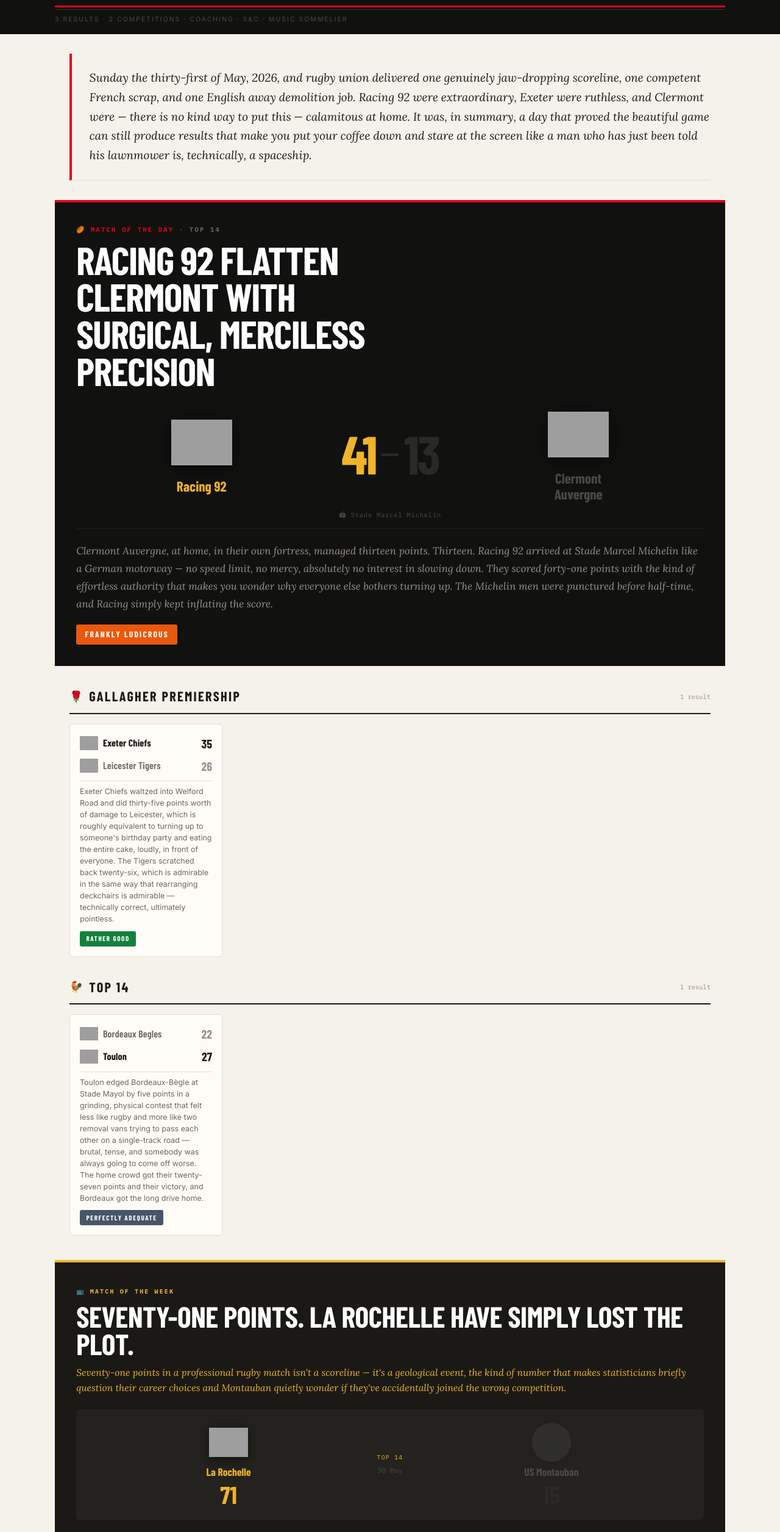
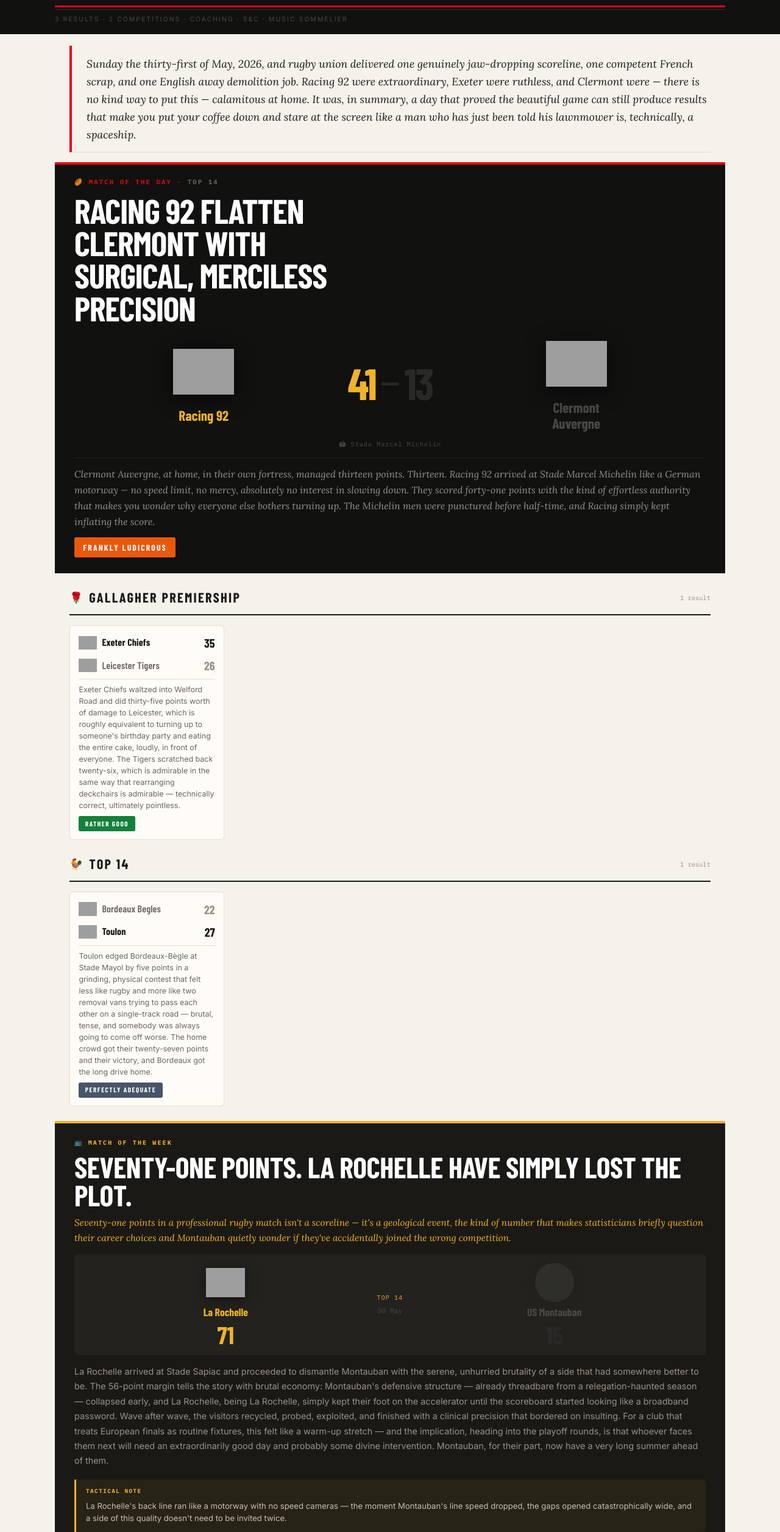
Before and after one commit to adamdegoat/breakfast-times-sports, a plain HTML site: page index.html in a window 1280 px wide. Shown: the part 238-2750 px from the top of the page at 61% size. Drawn offline with nearby package versions, Linux system fonts and the light colour scheme; grey boxes are pictures that could not be loaded; a web font is replaced by a local one.

Commit message:
Compact layout: reduce padding/margins across all sections

```diff
--- a/assets/style.css
+++ b/assets/style.css
@@ -114,18 +114,18 @@
 .content {
   max-width: 1100px;
   margin: 0 auto;
-  padding: 0 1.5rem 5rem;
+  padding: 0 1.5rem 3rem;
 }
 
 /* ── Day narrative (pull-quote style) ────────────────────── */
 .day-narrative {
   font-family: 'Lora', Georgia, serif;
   font-style: italic;
-  font-size: 1.18rem;
-  line-height: 1.68;
+  font-size: 1.1rem;
+  line-height: 1.65;
   color: var(--ink);
-  margin: 2rem 0 0;
-  padding: 1.5rem 0 1.5rem 1.8rem;
+  margin: 1.2rem 0 0;
+  padding: .9rem 0 .9rem 1.5rem;
   border-left: 4px solid var(--red);
   border-bottom: 1px solid var(--line);
 }
@@ -135,8 +135,8 @@
   background: var(--dark);
   color: #f0ebe2;
   border-radius: 0;
-  padding: 2.5rem 2.2rem 2.2rem;
-  margin: 2rem -1.5rem 0;
+  padding: 1.5rem 2rem 1.6rem;
+  margin: 1rem -1.5rem 0;
   position: relative;
   overflow: hidden;
 }
@@ -160,12 +160,12 @@
 .hero-headline {
   font-family: 'Barlow Condensed', sans-serif;
   font-weight: 800;
-  font-size: clamp(2.2rem, 6vw, 4rem);
+  font-size: clamp(2rem, 6vw, 3.5rem);
   line-height: .95;
   color: #fff;
   text-transform: uppercase;
   letter-spacing: -.02em;
-  margin: 0 0 1.5rem;
+  margin: 0 0 1rem;
   max-width: 20ch;
 }
 .hero-matchup {
@@ -217,7 +217,7 @@
 .hero-num {
   font-family: 'Barlow Condensed', sans-serif;
   font-weight: 800;
-  font-size: 5.5rem;
+  font-size: 4.5rem;
   line-height: 1;
   min-width: 2.5rem;
   text-align: center;
@@ -237,12 +237,12 @@
 .hero-recap {
   font-family: 'Lora', Georgia, serif;
   font-style: italic;
-  font-size: 1.05rem;
-  line-height: 1.72;
+  font-size: .98rem;
+  line-height: 1.65;
   color: #9a9189;
-  padding-top: 1.4rem;
+  padding-top: .9rem;
   border-top: 1px solid rgba(255,255,255,.06);
-  margin: 0 0 1.2rem;
+  margin: 0 0 .8rem;
 }
 .hero-verdict {
   display: inline-block;
@@ -259,9 +259,9 @@
 
 /* ── Editorial section header ─────────────────────────────── */
 .editorial-header {
-  margin: 0 0 1.6rem;
+  margin: 0 0 1.1rem;
   text-align: center;
-  padding: 2.5rem 0 0;
+  padding: 1.6rem 0 0;
 }
 .editorial-rule {
   border-top: 2px solid var(--ink);
@@ -285,7 +285,7 @@
 }
 
 /* ── League sections ──────────────────────────────────────── */
-.sport-section { margin: 2rem 0 0; }
+.sport-section { margin: 1.4rem 0 0; }
 .section-rule-header {
   display: flex;
   align-items: center;
@@ -312,17 +312,17 @@
 /* ── Match cards ──────────────────────────────────────────── */
 .matches-grid {
   display: grid;
-  grid-template-columns: repeat(auto-fill, minmax(250px, 1fr));
-  gap: 1rem;
+  grid-template-columns: repeat(auto-fill, minmax(230px, 1fr));
+  gap: .75rem;
 }
 .match-card {
   border: 1px solid var(--line);
   border-radius: 6px;
-  padding: 1rem;
+  padding: .8rem .9rem;
   background: var(--card);
   display: flex;
   flex-direction: column;
-  gap: .6rem;
+  gap: .45rem;
   transition: border-color .15s, box-shadow .15s;
 }
 .match-card:hover {
@@ -388,10 +388,10 @@
 
 /* ── Weekly match highlight ───────────────────────────────── */
 .weekly-highlight {
-  margin: 2.5rem -1.5rem 0;
+  margin: 1.5rem -1.5rem 0;
   background: #1a1915;
   border-top: 4px solid #f0b429;
-  padding: 2.5rem 2.2rem 2.2rem;
+  padding: 1.5rem 2rem 1.6rem;
   color: #f0ebe2;
 }
 .wh-eyebrow {
@@ -413,9 +413,9 @@
 .wh-why {
   font-family: 'Lora', Georgia, serif;
   font-style: italic;
-  font-size: .98rem;
+  font-size: .95rem;
   color: #f0b429;
-  margin: 0 0 1.4rem;
+  margin: 0 0 .9rem;
   line-height: 1.6;
 }
 .wh-matchup {
@@ -423,10 +423,10 @@
   align-items: center;
   justify-content: space-between;
   gap: 1rem;
-  padding: 1.4rem;
+  padding: .9rem 1rem;
   background: rgba(255,255,255,.04);
   border-radius: 6px;
-  margin-bottom: 1.4rem;
+  margin-bottom: .9rem;
   flex-wrap: wrap;
 }
 .wh-club { display: flex; flex-direction: column; align-items: center; gap: .4rem; flex: 1; min-width: 0; }
@@ -481,11 +481,11 @@
   border: 1px solid var(--line);
   border-top: 3px solid var(--ink);
   border-radius: 0 0 6px 6px;
-  padding: 1.2rem;
+  padding: .95rem 1rem;
   background: var(--card);
   display: flex;
   flex-direction: column;
-  gap: .7rem;
+  gap: .5rem;
   transition: border-color .15s, box-shadow .15s;
 }
 .fixture-card:hover {
@@ -551,11 +551,11 @@
   margin: 0 -1.5rem;
   background: #0f0a04;
   border-top: 4px solid var(--gold);
-  padding: 0 0 3rem;
+  padding: 0 0 1.5rem;
 }
 .som-header {
   background: #1a1208;
-  padding: 2.5rem 2.2rem 2rem;
+  padding: 1.5rem 2rem 1.2rem;
   border-bottom: 1px solid #2a2010;
 }
 .som-header-inner { max-width: 1100px; margin: 0 auto; }
@@ -568,12 +568,12 @@
 .som-title {
   font-family: 'Barlow Condensed', sans-serif;
   font-weight: 800;
-  font-size: clamp(2.5rem, 7vw, 4.5rem);
+  font-size: clamp(2rem, 5vw, 3.2rem);
   text-transform: uppercase;
   letter-spacing: -.02em;
   color: #f5e6c0;
   line-height: .88;
-  margin-bottom: .8rem;
+  margin-bottom: .6rem;
 }
 .som-subtitle {
   font-family: 'Lora', Georgia, serif;
@@ -593,10 +593,10 @@
 }
 .som-card {
   background: #0f0a04;
-  padding: 2rem 1.8rem;
+  padding: 1.3rem 1.5rem;
   display: flex;
   flex-direction: column;
-  gap: 1rem;
+  gap: .7rem;
   transition: background .2s;
 }
 .som-card:hover { background: #150e05; }
@@ -680,8 +680,8 @@
   border: 1px solid #1e3a8a;
   border-top: 3px solid #3b82f6;
   border-radius: 6px;
-  padding: 1.4rem;
-  display: flex; flex-direction: column; gap: .6rem;
+  padding: 1rem 1.1rem;
+  display: flex; flex-direction: column; gap: .5rem;
   color: #e2e8f0;
 }
 .sci-cat-row { display: flex; align-items: center; gap: .4rem; }
@@ -722,7 +722,7 @@
 .tips-section {
   background: #052e16;
   border-radius: 0;
-  padding: 2.5rem 2.2rem;
+  padding: 1.5rem 2rem;
   margin: 0 -1.5rem;
 }
 .tips-editorial-header { padding-top: 0; }
@@ -738,8 +738,8 @@
   background: rgba(255,255,255,.04);
   border: 1px solid rgba(74,222,128,.12);
   border-radius: 6px;
-  padding: 1.1rem 1rem;
-  display: flex; flex-direction: column; gap: .5rem;
+  padding: .85rem .9rem;
+  display: flex; flex-direction: column; gap: .4rem;
 }
 .tip-cat-row { display: flex; align-items: center; gap: .45rem; }
 .tip-icon    { font-size: 1rem; flex: none; }
@@ -786,7 +786,7 @@
 .footer-band {
   background: var(--dark);
   color: #4b4845;
-  padding: 2.5rem 1.5rem;
+  padding: 1.4rem 1.5rem;
   border-top: 4px solid var(--red);
 }
 .footer-inner { max-width: 1100px; margin: 0 auto; text-align: center; }
```
